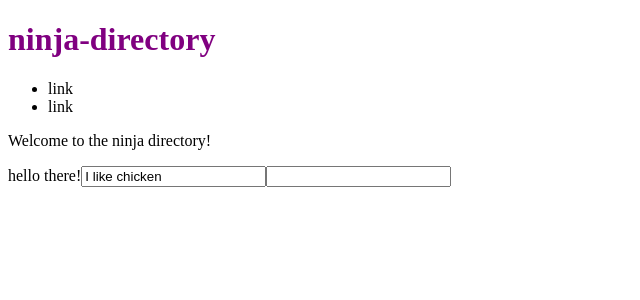
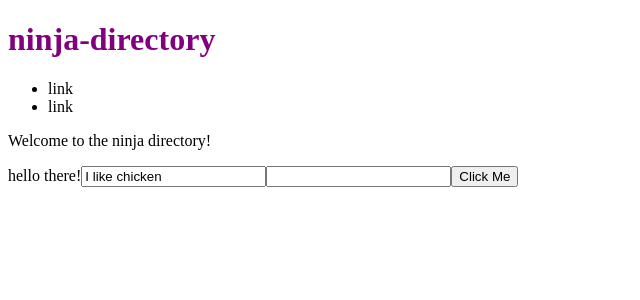
Before and after one commit to SafNaaz/ninja-directory-angular, an Angular app: page / in a window 1280 px wide. Shown: the top 300 px of the page, without its empty margins (0-640 px from the left). Built offline with nearby package versions, Linux system fonts and the light colour scheme.

Commit message:
event binding - click button

```diff
--- a/src/app/home/home.component.html
+++ b/src/app/home/home.component.html
@@ -6,3 +6,4 @@
 <!-- property binding -->
 <input [value]="myString" />
 <input [required]="myBoolean" />
+<button (click)="alertMe('I like beef')">Click Me</button>
--- a/src/app/home/home.component.ts
+++ b/src/app/home/home.component.ts
@@ -11,6 +11,10 @@ export class HomeComponent implements OnInit {
   myString = "I like chicken"
   myBoolean = true
 
+  alertMe(val: any){
+    alert(val)
+  }
+
   constructor() { }
 
   ngOnInit(): void {
```
